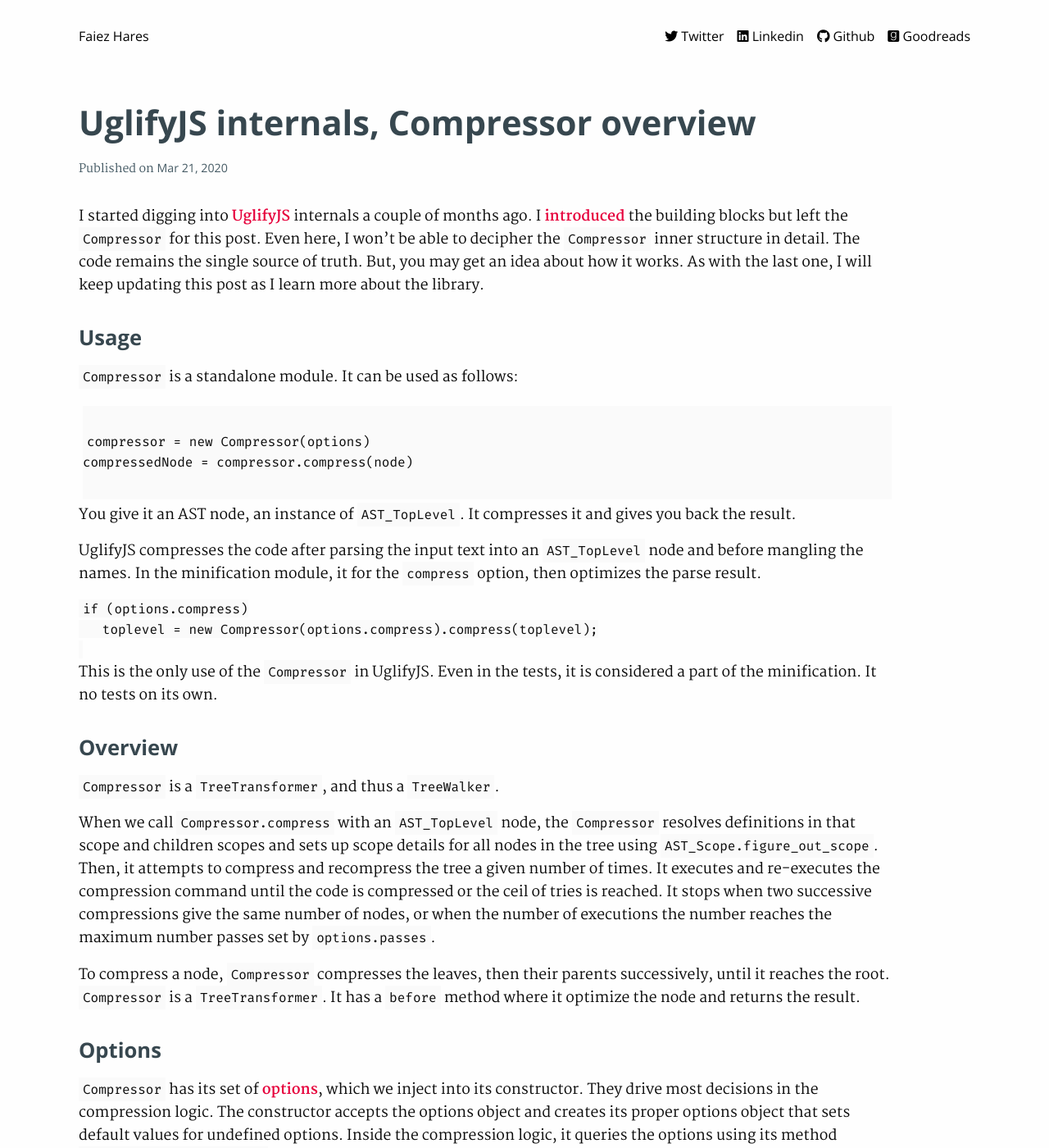
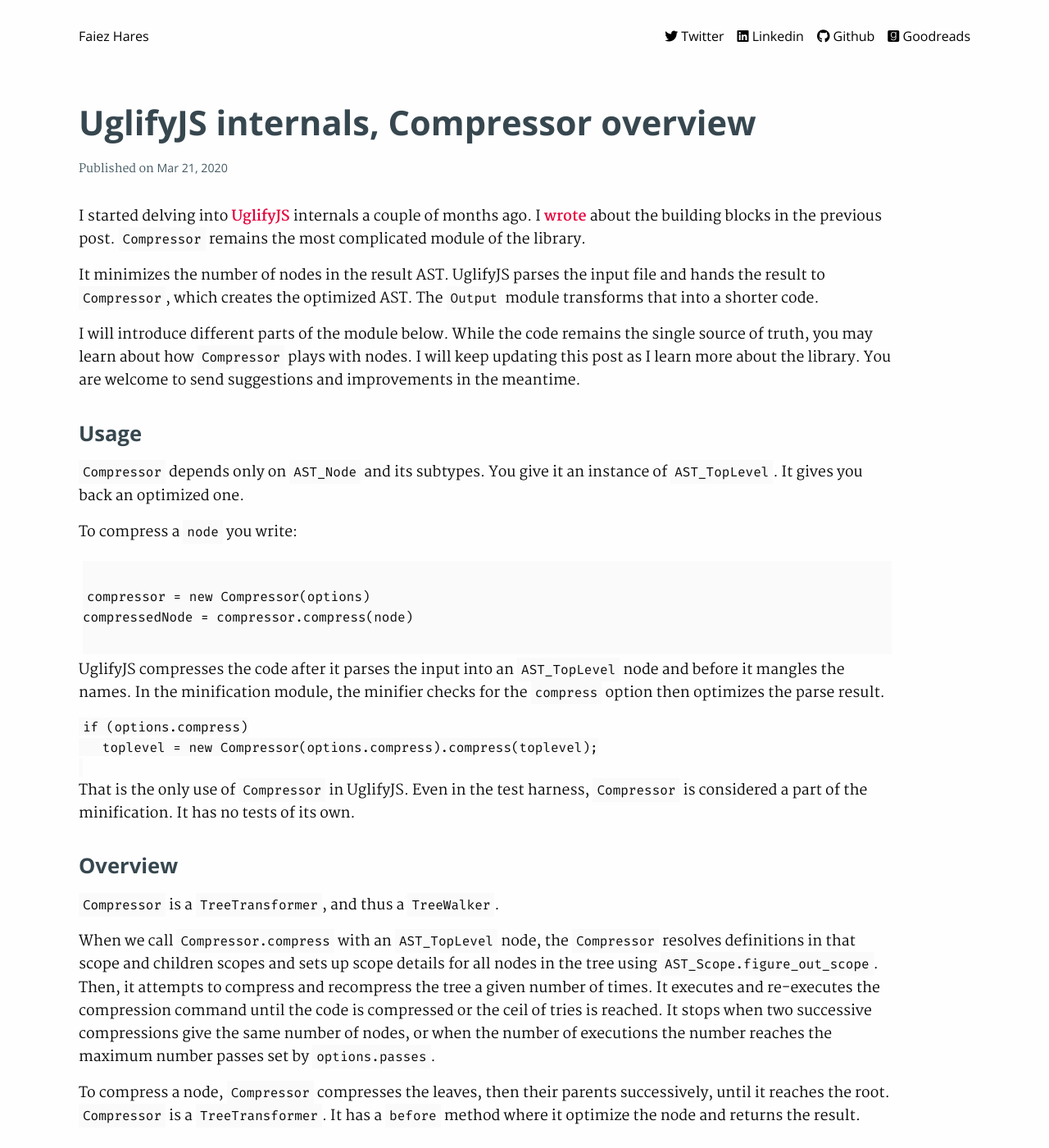
Before and after one commit to haresfaiez/haresfaiez.github.io, a Jekyll site: the page built from _posts/2020-03-21-uglify-js-internals-compressor-overview.md, in a window 1280 px wide and 1400 px high. Shown: the whole window at 82% size. Built offline with Jekyll 4.4.1, drawn with Linux system fonts in a browser that asks for light colours.

Commit message:
Improve the uglifyjs compressor post

`````diff
--- a/_posts/2020-03-21-uglify-js-internals-compressor-overview.md
+++ b/_posts/2020-03-21-uglify-js-internals-compressor-overview.md
@@ -6,24 +6,32 @@ date:     2020-03-21 20:47:00 +0100
 tags:     featured
 ---
 
-I started digging into [UglifyJS](https://github.com/mishoo/UglifyJS2/) internals a couple of months ago.
-I [introduced](/2019/12/25/uglifyjs-internals-overview.html) the building blocks but left the `Compressor` for this post.
-Even here, I won't be able to decipher the `Compressor` inner structure in detail.
-The code remains the single source of truth. But, you may get an idea about how it works.
-As with the last one, I will keep updating this post as I learn more about the library.
+I started delving into [UglifyJS](https://github.com/mishoo/UglifyJS2/) internals a couple of months ago.
+I [wrote](/2019/12/25/uglifyjs-internals-overview.html) about the building blocks in the previous post.
+`Compressor` remains the most complicated module of the library.
+
+It minimizes the number of nodes in the result AST.
+UglifyJS parses the input file and hands the result to `Compressor`, which creates the optimized AST.
+The `Output` module transforms that into a shorter code.
+
+I will introduce different parts of the module below.
+While the code remains the single source of truth, you may learn about how `Compressor` plays with nodes.
+I will keep updating this post as I learn more about the library. You are welcome to send suggestions and improvements in
+the meantime.
 
 ## Usage
-`Compressor` is a standalone module. It can be used as follows:
+`Compressor` depends only on `AST_Node` and its subtypes. You give it an instance of `AST_TopLevel`.
+It gives you back an optimized one.
+
+To compress a `node` you write:
 
 ```
 compressor = new Compressor(options)
 compressedNode = compressor.compress(node)
 ```
 
-You give it an AST node, an instance of `AST_TopLevel`. It compresses it and gives you back the result.
-
-UglifyJS compresses the code after parsing the input text into an `AST_TopLevel` node and before mangling the names.
-In the minification module, it for the `compress` option, then optimizes the parse result.
+UglifyJS compresses the code after it parses the input into an `AST_TopLevel` node and before it mangles the names.
+In the minification module, the minifier checks for the `compress` option then optimizes the parse result.
 
 ````
 if (options.compress)
@@ -31,8 +39,8 @@ if (options.compress)
 
 ```
 
-This is the only use of the `Compressor` in UglifyJS. Even in the tests, it is considered a part of the minification.
-It no tests on its own.
+That is the only use of `Compressor` in UglifyJS.
+Even in the test harness, `Compressor` is considered a part of the minification. It has no tests of its own.
 
 ## Overview
 
`````
